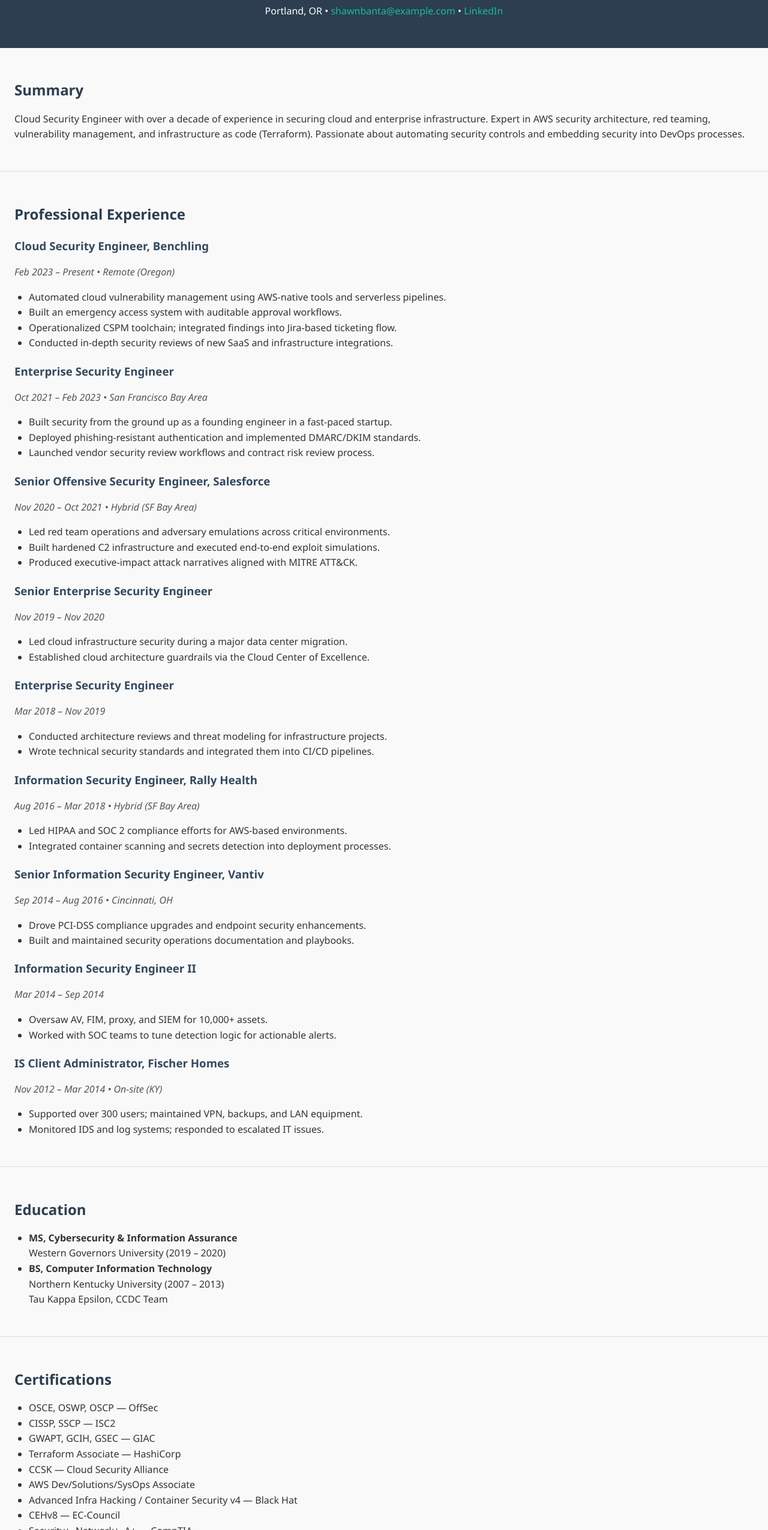
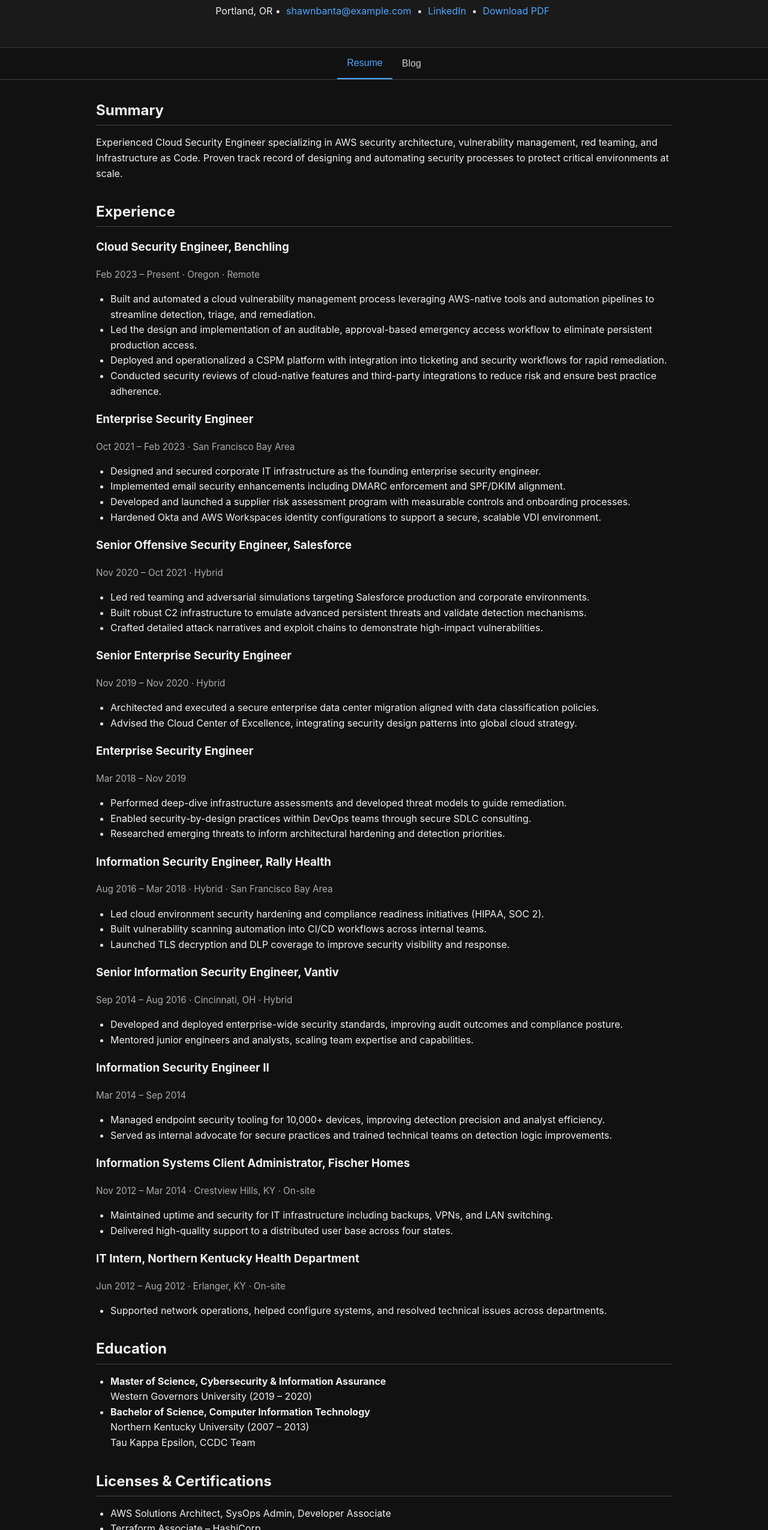
Before and after one commit to shoeless0x80/cloudresumechallenge, a plain HTML site: page frontend/index.html in a window 1280 px wide. Shown: the part 148-2698 px from the top of the page at 60% size. Drawn offline with Linux system fonts and the light colour scheme; no server answers.

Commit message:
resume update

```diff
--- a/frontend/index.html
+++ b/frontend/index.html
@@ -2,152 +2,167 @@
 <html lang="en">
   <head>
     <meta charset="UTF-8" />
-  <meta name="viewport" content="width=device-width, initial-scale=1" />
-  <title>Shawn Banta — Cloud Security Engineer</title>
+    <meta name="viewport" content="width=device-width, initial-scale=1.0" />
+    <title>Shawn Banta | Cloud Security Engineer</title>
     <link rel="stylesheet" href="styles.css" />
+    <link rel="icon" href="favicon.ico" type="image/x-icon" />
   </head>
   <body>
-  <header class="header">
+    <div class="container">
+      <header>
         <h1>Shawn Banta</h1>
-    <p class="role">Cloud Security Engineer</p>
-    <p class="contact">
-      Portland, OR •
-      <a href="mailto:shawnbanta@example.com">shawnbanta@example.com</a> •
-      <a href="https://www.linkedin.com/in/theshawnbanta/" target="_blank">LinkedIn</a>
-    </p>
+        <p class="subtitle">Cloud Security Engineer</p>
+        <p class="contact">Portland, OR • <a href="mailto:shawnbanta@example.com">shawnbanta@example.com</a> • <a href="https://www.linkedin.com/in/theshawnbanta/" target="_blank">LinkedIn</a> • <a href="resume.pdf" download>Download PDF</a></p>
       </header>
 
+      <nav class="tabs">
+        <button class="tab active" data-tab="resume">Resume</button>
+        <button class="tab" data-tab="blog">Blog</button>
+      </nav>
+
       <main>
-    <!-- Summary -->
-    <section class="section summary">
+        <section id="resume" class="tab-content active">
+          <section class="summary">
             <h2>Summary</h2>
-      <p>
-        Cloud Security Engineer with over a decade of experience in securing cloud and enterprise infrastructure. Expert in AWS security architecture, red teaming, vulnerability management, and infrastructure as code (Terraform). Passionate about automating security controls and embedding security into DevOps processes.
-      </p>
+            <p>Experienced Cloud Security Engineer specializing in AWS security architecture, vulnerability management, red teaming, and Infrastructure as Code. Proven track record of designing and automating security processes to protect critical environments at scale.</p>
           </section>
 
-    <!-- Experience -->
-    <section class="section experience">
-      <h2>Professional Experience</h2>
+          <section class="experience">
+            <h2>Experience</h2>
 
-      <article class="job">
+            <article>
               <h3>Cloud Security Engineer, Benchling</h3>
-        <p class="meta">Feb 2023 – Present &bull; Remote (Oregon)</p>
+              <p class="meta">Feb 2023 – Present · Oregon · Remote</p>
               <ul>
-          <li>Automated cloud vulnerability management using AWS-native tools and serverless pipelines.</li>
-          <li>Built an emergency access system with auditable approval workflows.</li>
-          <li>Operationalized CSPM toolchain; integrated findings into Jira-based ticketing flow.</li>
-          <li>Conducted in-depth security reviews of new SaaS and infrastructure integrations.</li>
+                <li>Built and automated a cloud vulnerability management process leveraging AWS-native tools and automation pipelines to streamline detection, triage, and remediation.</li>
+                <li>Led the design and implementation of an auditable, approval-based emergency access workflow to eliminate persistent production access.</li>
+                <li>Deployed and operationalized a CSPM platform with integration into ticketing and security workflows for rapid remediation.</li>
+                <li>Conducted security reviews of cloud-native features and third-party integrations to reduce risk and ensure best practice adherence.</li>
               </ul>
             </article>
 
-      <article class="job">
+            <article>
               <h3>Enterprise Security Engineer</h3>
-        <p class="meta">Oct 2021 – Feb 2023 &bull; San Francisco Bay Area</p>
+              <p class="meta">Oct 2021 – Feb 2023 · San Francisco Bay Area</p>
               <ul>
-          <li>Built security from the ground up as a founding engineer in a fast-paced startup.</li>
-          <li>Deployed phishing-resistant authentication and implemented DMARC/DKIM standards.</li>
-          <li>Launched vendor security review workflows and contract risk review process.</li>
+                <li>Designed and secured corporate IT infrastructure as the founding enterprise security engineer.</li>
+                <li>Implemented email security enhancements including DMARC enforcement and SPF/DKIM alignment.</li>
+                <li>Developed and launched a supplier risk assessment program with measurable controls and onboarding processes.</li>
+                <li>Hardened Okta and AWS Workspaces identity configurations to support a secure, scalable VDI environment.</li>
               </ul>
             </article>
 
-      <article class="job">
+            <article>
               <h3>Senior Offensive Security Engineer, Salesforce</h3>
-        <p class="meta">Nov 2020 – Oct 2021 &bull; Hybrid (SF Bay Area)</p>
+              <p class="meta">Nov 2020 – Oct 2021 · Hybrid</p>
               <ul>
-          <li>Led red team operations and adversary emulations across critical environments.</li>
-          <li>Built hardened C2 infrastructure and executed end-to-end exploit simulations.</li>
-          <li>Produced executive-impact attack narratives aligned with MITRE ATT&CK.</li>
+                <li>Led red teaming and adversarial simulations targeting Salesforce production and corporate environments.</li>
+                <li>Built robust C2 infrastructure to emulate advanced persistent threats and validate detection mechanisms.</li>
+                <li>Crafted detailed attack narratives and exploit chains to demonstrate high-impact vulnerabilities.</li>
               </ul>
             </article>
 
-      <article class="job">
+            <article>
               <h3>Senior Enterprise Security Engineer</h3>
-        <p class="meta">Nov 2019 – Nov 2020</p>
+              <p class="meta">Nov 2019 – Nov 2020 · Hybrid</p>
               <ul>
-          <li>Led cloud infrastructure security during a major data center migration.</li>
-          <li>Established cloud architecture guardrails via the Cloud Center of Excellence.</li>
+                <li>Architected and executed a secure enterprise data center migration aligned with data classification policies.</li>
+                <li>Advised the Cloud Center of Excellence, integrating security design patterns into global cloud strategy.</li>
               </ul>
             </article>
 
-      <article class="job">
+            <article>
               <h3>Enterprise Security Engineer</h3>
               <p class="meta">Mar 2018 – Nov 2019</p>
               <ul>
-          <li>Conducted architecture reviews and threat modeling for infrastructure projects.</li>
-          <li>Wrote technical security standards and integrated them into CI/CD pipelines.</li>
+                <li>Performed deep-dive infrastructure assessments and developed threat models to guide remediation.</li>
+                <li>Enabled security-by-design practices within DevOps teams through secure SDLC consulting.</li>
+                <li>Researched emerging threats to inform architectural hardening and detection priorities.</li>
               </ul>
             </article>
 
-      <article class="job">
+            <article>
               <h3>Information Security Engineer, Rally Health</h3>
-        <p class="meta">Aug 2016 – Mar 2018 &bull; Hybrid (SF Bay Area)</p>
+              <p class="meta">Aug 2016 – Mar 2018 · Hybrid · San Francisco Bay Area</p>
               <ul>
-          <li>Led HIPAA and SOC 2 compliance efforts for AWS-based environments.</li>
-          <li>Integrated container scanning and secrets detection into deployment processes.</li>
+                <li>Led cloud environment security hardening and compliance readiness initiatives (HIPAA, SOC 2).</li>
+                <li>Built vulnerability scanning automation into CI/CD workflows across internal teams.</li>
+                <li>Launched TLS decryption and DLP coverage to improve security visibility and response.</li>
               </ul>
             </article>
 
-      <article class="job">
+            <article>
               <h3>Senior Information Security Engineer, Vantiv</h3>
-        <p class="meta">Sep 2014 – Aug 2016 &bull; Cincinnati, OH</p>
+              <p class="meta">Sep 2014 – Aug 2016 · Cincinnati, OH · Hybrid</p>
               <ul>
-          <li>Drove PCI-DSS compliance upgrades and endpoint security enhancements.</li>
-          <li>Built and maintained security operations documentation and playbooks.</li>
+                <li>Developed and deployed enterprise-wide security standards, improving audit outcomes and compliance posture.</li>
+                <li>Mentored junior engineers and analysts, scaling team expertise and capabilities.</li>
               </ul>
             </article>
 
-      <article class="job">
+            <article>
               <h3>Information Security Engineer II</h3>
               <p class="meta">Mar 2014 – Sep 2014</p>
               <ul>
-          <li>Oversaw AV, FIM, proxy, and SIEM for 10,000+ assets.</li>
-          <li>Worked with SOC teams to tune detection logic for actionable alerts.</li>
+                <li>Managed endpoint security tooling for 10,000+ devices, improving detection precision and analyst efficiency.</li>
+                <li>Served as internal advocate for secure practices and trained technical teams on detection logic improvements.</li>
               </ul>
             </article>
 
-      <article class="job">
-        <h3>IS Client Administrator, Fischer Homes</h3>
-        <p class="meta">Nov 2012 – Mar 2014 &bull; On-site (KY)</p>
+            <article>
+              <h3>Information Systems Client Administrator, Fischer Homes</h3>
+              <p class="meta">Nov 2012 – Mar 2014 · Crestview Hills, KY · On-site</p>
               <ul>
-          <li>Supported over 300 users; maintained VPN, backups, and LAN equipment.</li>
-          <li>Monitored IDS and log systems; responded to escalated IT issues.</li>
+                <li>Maintained uptime and security for IT infrastructure including backups, VPNs, and LAN switching.</li>
+                <li>Delivered high-quality support to a distributed user base across four states.</li>
+              </ul>
+            </article>
+
+            <article>
+              <h3>IT Intern, Northern Kentucky Health Department</h3>
+              <p class="meta">Jun 2012 – Aug 2012 · Erlanger, KY · On-site</p>
+              <ul>
+                <li>Supported network operations, helped configure systems, and resolved technical issues across departments.</li>
               </ul>
             </article>
           </section>
 
-    <!-- Education -->
-    <section class="section education">
+          <section class="education">
             <h2>Education</h2>
             <ul>
-        <li><strong>MS, Cybersecurity & Information Assurance</strong><br/>Western Governors University (2019 – 2020)</li>
-        <li><strong>BS, Computer Information Technology</strong><br/>Northern Kentucky University (2007 – 2013)<br/>Tau Kappa Epsilon, CCDC Team</li>
+              <li><strong>Master of Science, Cybersecurity & Information Assurance</strong><br/>Western Governors University (2019 – 2020)</li>
+              <li><strong>Bachelor of Science, Computer Information Technology</strong><br/>Northern Kentucky University (2007 – 2013)<br/>Tau Kappa Epsilon, CCDC Team</li>
             </ul>
           </section>
 
-    <!-- Certifications -->
-    <section class="section certifications">
-      <h2>Certifications</h2>
+          <section class="certifications">
+            <h2>Licenses & Certifications</h2>
             <ul>
-        <li>OSCE, OSWP, OSCP &mdash; OffSec</li>
-        <li>CISSP, SSCP &mdash; ISC2</li>
-        <li>GWAPT, GCIH, GSEC &mdash; GIAC</li>
-        <li>Terraform Associate &mdash; HashiCorp</li>
-        <li>CCSK &mdash; Cloud Security Alliance</li>
-        <li>AWS Dev/Solutions/SysOps Associate</li>
-        <li>Advanced Infra Hacking / Container Security v4 &mdash; Black Hat</li>
-        <li>CEHv8 &mdash; EC-Council</li>
-        <li>Security+, Network+, A+ &mdash; CompTIA</li>
-        <li>Qualys VM Specialist</li>
-        <li>CCENT &mdash; Cisco</li>
+              <li>AWS Solutions Architect, SysOps Admin, Developer Associate</li>
+              <li>Terraform Associate – HashiCorp</li>
+              <li>OSCP, OSWP, OSCE – OffSec</li>
+              <li>GCIH, GWAPT, GSEC – GIAC</li>
+              <li>CISSP, SSCP – ISC2</li>
+              <li>CCSK – Cloud Security Alliance</li>
+              <li>CEH v8 – EC-Council</li>
+              <li>CompTIA A+, Network+, Security+</li>
+              <li>CCENT – Cisco</li>
+              <li>Black Hat: Advanced Infrastructure Hacking, Mastering Container Security</li>
             </ul>
           </section>
-  </main>
 
-  <footer class="footer">
+          <section class="footer">
             <h2>Visitor Count</h2>
             <div id="visits">Loading…</div>
-  </footer>
+          </section>
+        </section>
+
+        <section id="blog" class="tab-content">
+          <h2>Blog</h2>
+          <p>Read my <a href="https://medium.com/@shawnbanta" target="_blank">latest post</a> on what I learned while building this resume site.</p>
+        </section>
+      </main>
+    </div>
 
     <script src="script.js"></script>
   </body>
--- a/frontend/styles.css
+++ b/frontend/styles.css
@@ -1,67 +1,115 @@
+/* Base styles */
 body {
-  font-family: 'Segoe UI', Tahoma, Geneva, Verdana, sans-serif;
+  font-family: -apple-system, BlinkMacSystemFont, 'Segoe UI', Roboto, Oxygen, Ubuntu, Cantarell, 'Open Sans', 'Helvetica Neue', sans-serif;
   margin: 0;
-  padding: 0;
+  background-color: #111;
+  color: #f0f0f0;
   line-height: 1.6;
-  background: #f9f9f9;
-  color: #333;
 }
 
 header {
-  background: #2c3e50;
-  color: white;
-  padding: 2rem 1rem;
+  background-color: #1a1a1a;
+  padding: 2rem;
   text-align: center;
+  border-bottom: 1px solid #333;
 }
 
 header h1 {
+  font-size: 2.5rem;
   margin: 0;
-  font-size: 2.5rem;
 }
 
 header .role {
-  font-size: 1.2rem;
-  margin-top: 0.5rem;
+  font-size: 1.25rem;
+  color: #ccc;
 }
 
 header .contact a {
-  color: #1abc9c;
+  color: #4da6ff;
   text-decoration: none;
+  margin: 0 0.3rem;
 }
 
-.section {
-  padding: 2rem 1.5rem;
-  border-bottom: 1px solid #ddd;
+main {
+  max-width: 960px;
+  margin: 2rem auto;
+  padding: 0 1rem;
 }
 
-.section h2 {
-  color: #2c3e50;
+nav.tabs {
+  display: flex;
+  justify-content: center;
+  margin-bottom: 2rem;
+  border-bottom: 1px solid #444;
+}
+
+nav.tabs button {
+  background: none;
+  border: none;
+  color: #ccc;
+  padding: 1rem;
+  cursor: pointer;
+  font-size: 1rem;
+}
+
+nav.tabs button.active {
+  color: #4da6ff;
+  border-bottom: 2px solid #4da6ff;
+}
+
+section {
+  margin-bottom: 2rem;
+}
+
+section h2 {
+  border-bottom: 1px solid #444;
+  padding-bottom: 0.3rem;
   margin-bottom: 1rem;
 }
 
 .job h3 {
-  margin-bottom: 0.2rem;
-  color: #34495e;
+  margin-bottom: 0.3rem;
+  color: #4da6ff;
 }
 
-.job .meta {
-  font-style: italic;
+.meta {
+  font-size: 0.95rem;
+  color: #aaa;
   margin-bottom: 0.5rem;
-  color: #555;
 }
 
 ul {
+  list-style: disc;
   padding-left: 1.5rem;
 }
 
 footer {
   text-align: center;
-  padding: 2rem 1rem;
-  background: #ecf0f1;
-  font-size: 1.1rem;
+  margin: 3rem 0;
+  font-size: 0.9rem;
+  color: #888;
 }
 
 #visits {
   font-weight: bold;
+  font-size: 1.1rem;
   margin-top: 0.5rem;
 }
+
+.download-link {
+  text-align: center;
+  margin-bottom: 2rem;
+}
+
+.download-link a {
+  color: #4da6ff;
+  text-decoration: underline;
+}
+
+.blog-content {
+  display: none;
+}
+
+.blog-content.active {
+  display: block;
+}
```
Also changed, not shown: frontend/script.js (+25 -3 lines). Lines whose indentation alone changed are shown as unchanged.
